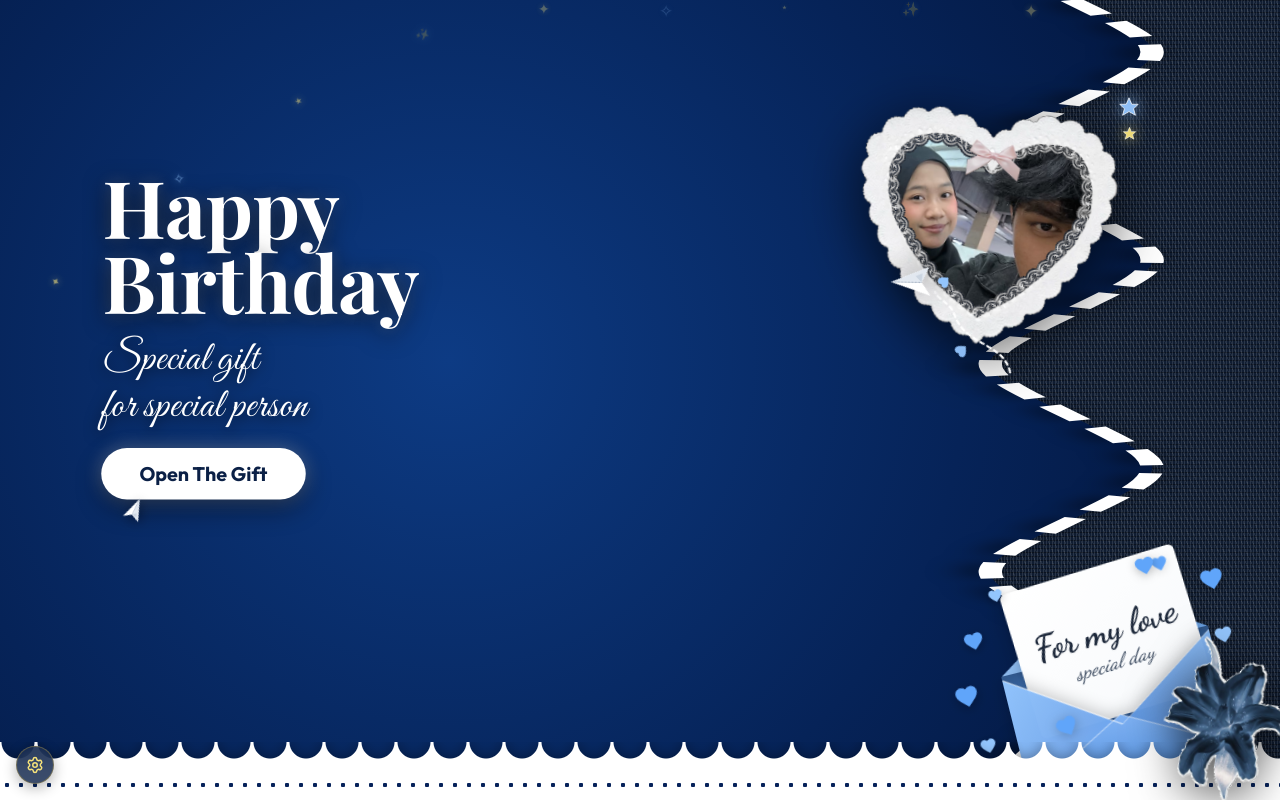
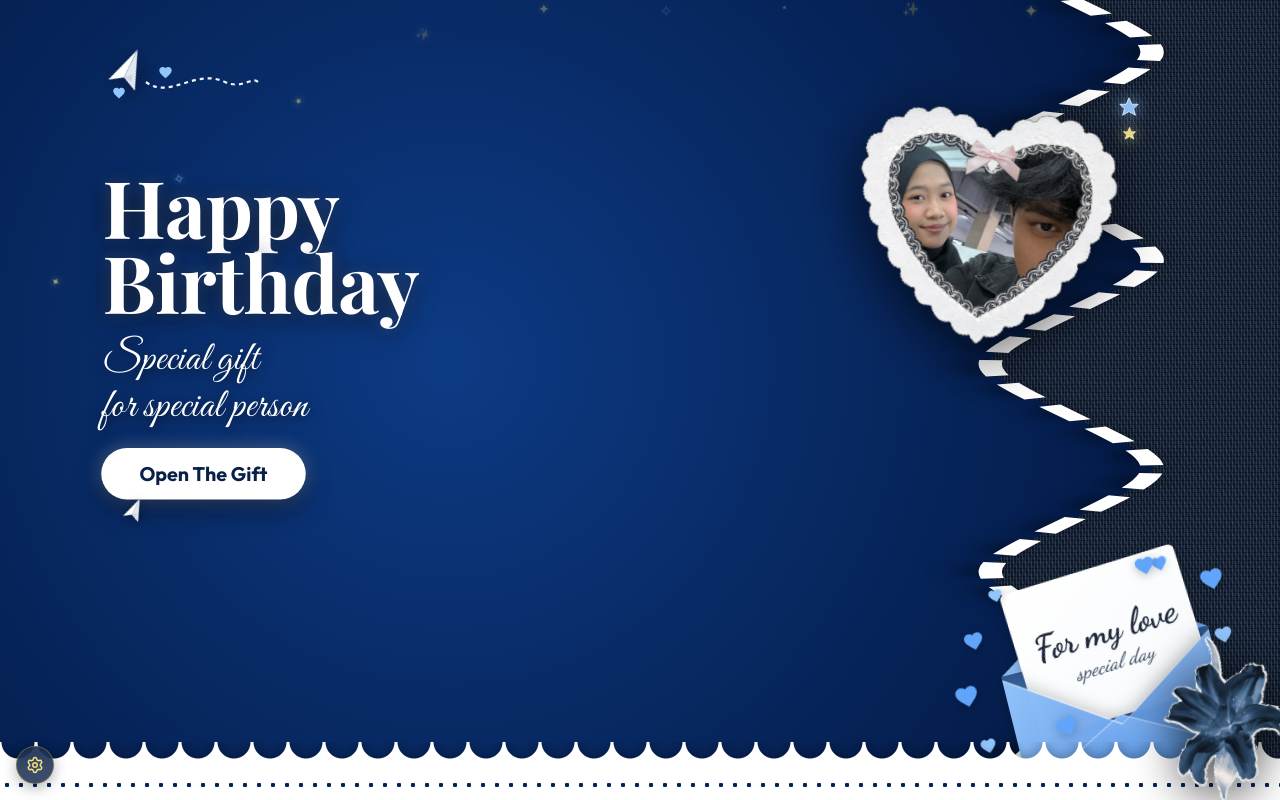
Before and after one commit to Adsrhyu/Birthday-Gift-For-My-Love, a React (Vite) app: page / in a window 1280 px wide. Built offline with nearby package versions, Linux system fonts and the light colour scheme; a web font is replaced by a local one.

Commit message:
Restore paper airplane to original static layout (no orbit flight)

```diff
--- a/src/components/ScreenLanding.jsx
+++ b/src/components/ScreenLanding.jsx
@@ -58,61 +58,6 @@ export default function ScreenLanding({ onNext, config }) {
         @keyframes pointerBounce {
           0%, 100% { transform: translateY(0px) rotate(-22deg); }
           50% { transform: translateY(-6px) rotate(-19deg); }
-        }
-
-        /* Paper Airplane and Dashed Trail squadron flying smoothly around Heart Frame */
-        @keyframes airplaneOrbitSmooth {
-          0%, 8% {
-            transform: translate3d(0vw, 0vh, 0) rotate(342deg);
-          }
-          14% {
-            transform: translate3d(14vw, -1.8vh, 0) rotate(352deg);
-          }
-          20% {
-            transform: translate3d(28vw, -2.5vh, 0) rotate(368deg);
-          }
-          26% {
-            transform: translate3d(45vw, -1.2vh, 0) rotate(390deg);
-          }
-          32% {
-            transform: translate3d(62vw, 1.5vh, 0) rotate(420deg);
-          }
-          39% {
-            transform: translate3d(79vw, 9vh, 0) rotate(465deg);
-          }
-          44% {
-            transform: translate3d(83vw, 16vh, 0) rotate(495deg);
-          }
-          49% {
-            transform: translate3d(79vw, 24vh, 0) rotate(530deg);
-          }
-          54% {
-            transform: translate3d(62vw, 29vh, 0) rotate(565deg);
-          }
-          60% {
-            transform: translate3d(45vw, 24vh, 0) rotate(605deg);
-          }
-          65% {
-            transform: translate3d(41vw, 16vh, 0) rotate(635deg);
-          }
-          71% {
-            transform: translate3d(45vw, 9vh, 0) rotate(660deg);
-          }
-          76% {
-            transform: translate3d(48vw, 4vh, 0) rotate(675deg);
-          }
-          84% {
-            transform: translate3d(30vw, 0.5vh, 0) rotate(685deg);
-          }
-          91% {
-            transform: translate3d(12vw, -0.5vh, 0) rotate(695deg);
-          }
-          96% {
-            transform: translate3d(2vw, 0vh, 0) rotate(701deg);
-          }
-          100% {
-            transform: translate3d(0vw, 0vh, 0) rotate(702deg);
-          }
         }
 
         /* Desktop and Tablet landscape responsive refinement */
@@ -273,8 +218,8 @@ export default function ScreenLanding({ onNext, config }) {
       </div>
 
       {/* ========================================================== */}
-      {/* 3. PAPER AIRPLANE & TRAIL SQUADRON ORBITING THE HEART FRAME */}
-      {/* Both the airplane and its dashed trail fly together smoothly */}
+      {/* 3. PAPER AIRPLANE FLYING CLOSE TOWARDS HEART FRAME         */}
+      {/* Distance is kept close and connected with swooping trail   */}
       {/* ========================================================== */}
       <div
         className="cover-airplane-container"
@@ -282,74 +227,55 @@ export default function ScreenLanding({ onNext, config }) {
           position: 'absolute',
           top: 'clamp(24px, 4.4vh, 48px)',
           left: 'clamp(20px, 6vw, 65px)',
-          zIndex: 25,
+          zIndex: 12,
           pointerEvents: 'none'
         }}
       >
-        <div
-          className="airplane-squadron"
-          style={{
-            position: 'relative',
-            width: '165px',
-            height: '52px',
-            animation: 'airplaneOrbitSmooth 9.6s cubic-bezier(0.4, 0, 0.6, 1) infinite',
-            transformOrigin: '135px 24px',
-            willChange: 'transform'
-          }}
-        >
-          {/* Garis Patah-patah (Dashed Flight Trail) tepat di BELAKANG Pesawat */}
+        <div style={{ position: 'relative', display: 'flex', alignItems: 'center' }}>
+          {/* Origami Airplane */}
           <svg
-            width="118"
+            width="46"
             height="46"
-            viewBox="0 0 118 46"
+            viewBox="0 0 64 64"
             fill="none"
             style={{
-              position: 'absolute',
-              left: '0px',
-              top: '6px',
-              opacity: 0.95
+              animation: 'gentleAirplaneFloat 3.8s ease-in-out infinite',
+              filter: 'drop-shadow(0 6px 10px rgba(0,0,0,0.45))'
             }}
           >
+            <path d="M6 32 L58 6 L36 58 L28 36 Z" fill="#FFFFFF" />
+            <path d="M28 36 L58 6 L36 58" fill="#E2E8F0" />
+            <path d="M28 36 L36 46 L40 36" fill="#CBD5E1" />
+            <line x1="28" y1="36" x2="58" y2="6" stroke="#94A3B8" strokeWidth="1.2" />
+          </svg>
+
+          {/* Dotted Flight Trail (Curves gracefully towards Heart Frame) */}
+          <svg
+            width="120"
+            height="48"
+            viewBox="0 0 120 48"
+            fill="none"
+            style={{ marginLeft: '-8px', marginTop: '10px', opacity: 0.95 }}
+          >
             <path
-              d="M 6 23 C 32 39, 56 9, 86 23 C 98 29, 108 21, 116 25"
+              d="M 6 24 C 30 42, 55 10, 85 24 C 102 32, 112 18, 118 24"
               stroke="#FFFFFF"
               strokeWidth="2.2"
               strokeDasharray="4 4"
-              strokeLinecap="round"
             />
           </svg>
+        </div>
 
-          {/* Soft Blue Floating Heart di atas Garis Patah-patah */}
-          <div style={{ position: 'absolute', top: '1px', left: '48px', opacity: 0.95 }}>
-            <svg width="15" height="15" viewBox="0 0 24 24" fill="#93C5FD" style={{ filter: 'drop-shadow(0 2px 4px rgba(0,0,0,0.35))' }}>
-              <path d="M12 21.35l-1.45-1.32C5.4 15.36 2 12.28 2 8.5 2 5.42 4.42 3 7.5 3c1.74 0 3.41.81 4.5 2.09C13.09 3.81 14.76 3 16.5 3 19.58 3 22 5.42 22 8.5c0 3.78-3.4 6.86-8.55 11.54L12 21.35z" />
-            </svg>
-          </div>
-
-          {/* Pesawat Kertas Origami di DEPAN Memimpin Penerbangan */}
-          <div style={{ position: 'absolute', left: '112px', top: '2px' }}>
-            <svg
-              width="46"
-              height="46"
-              viewBox="0 0 64 64"
-              fill="none"
-              style={{
-                filter: 'drop-shadow(0 8px 16px rgba(0,0,0,0.55))'
-              }}
-            >
-              <path d="M6 32 L58 6 L36 58 L28 36 Z" fill="#FFFFFF" />
-              <path d="M28 36 L58 6 L36 58" fill="#E2E8F0" />
-              <path d="M28 36 L36 46 L40 36" fill="#CBD5E1" />
-              <line x1="28" y1="36" x2="58" y2="6" stroke="#94A3B8" strokeWidth="1.2" />
-            </svg>
-
-            {/* Hati Biru Kecil di Bawah Sayap Pesawat */}
-            <div style={{ position: 'absolute', bottom: '-4px', left: '-2px' }}>
-              <svg width="14" height="14" viewBox="0 0 24 24" fill="#93C5FD" style={{ filter: 'drop-shadow(0 2px 5px rgba(0,0,0,0.4))' }}>
-                <path d="M12 21.35l-1.45-1.32C5.4 15.36 2 12.28 2 8.5 2 5.42 4.42 3 7.5 3c1.74 0 3.41.81 4.5 2.09C13.09 3.81 14.76 3 16.5 3 19.58 3 22 5.42 22 8.5c0 3.78-3.4 6.86-8.55 11.54L12 21.35z" />
-              </svg>
-            </div>
-          </div>
+        {/* Soft Blue Floating Mini Hearts / Stars near Airplane (NO PINK) */}
+        <div style={{ position: 'absolute', top: '36px', left: '10px' }}>
+          <svg width="14" height="14" viewBox="0 0 24 24" fill="#93C5FD">
+            <path d="M12 21.35l-1.45-1.32C5.4 15.36 2 12.28 2 8.5 2 5.42 4.42 3 7.5 3c1.74 0 3.41.81 4.5 2.09C13.09 3.81 14.76 3 16.5 3 19.58 3 22 5.42 22 8.5c0 3.78-3.4 6.86-8.55 11.54L12 21.35z" />
+          </svg>
+        </div>
+        <div style={{ position: 'absolute', top: '16px', left: '56px' }}>
+          <svg width="15" height="15" viewBox="0 0 24 24" fill="#93C5FD">
+            <path d="M12 21.35l-1.45-1.32C5.4 15.36 2 12.28 2 8.5 2 5.42 4.42 3 7.5 3c1.74 0 3.41.81 4.5 2.09C13.09 3.81 14.76 3 16.5 3 19.58 3 22 5.42 22 8.5c0 3.78-3.4 6.86-8.55 11.54L12 21.35z" />
+          </svg>
         </div>
       </div>
 
```
